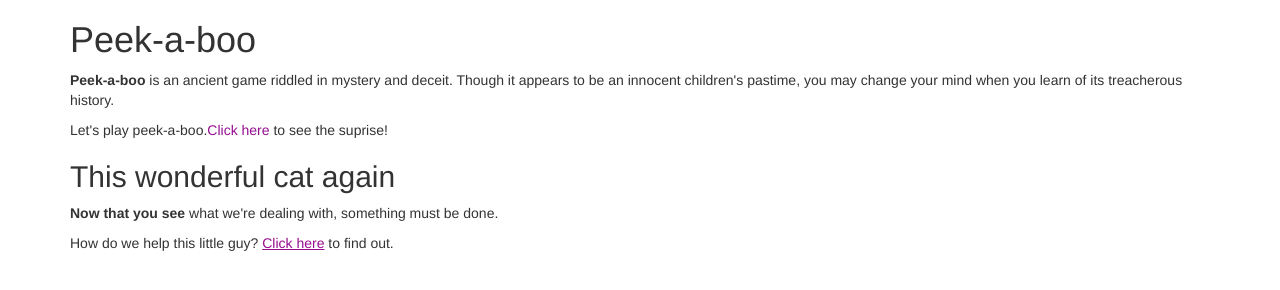
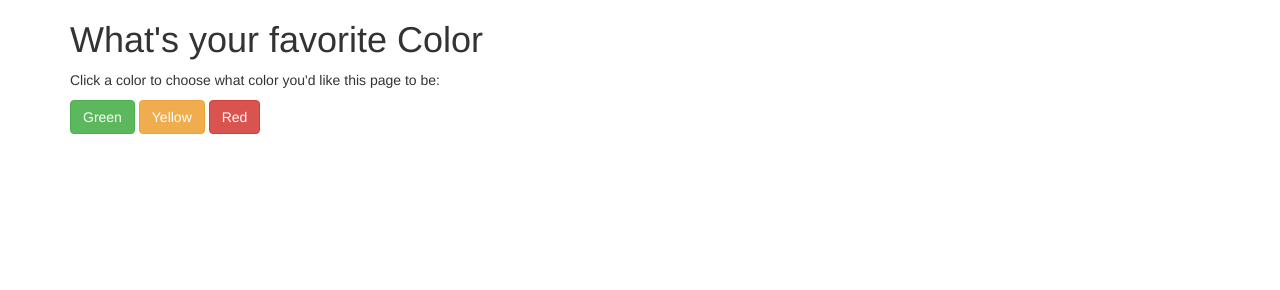
Before and after one commit to tytyhibye/Peek-a-Boo, a plain HTML site: page index.html in a window 1280 px wide. Drawn offline with nearby package versions, Linux system fonts and the light colour scheme.

Commit message:
add read me

```diff
--- a/index.html
+++ b/index.html
@@ -3,39 +3,21 @@
   <head>
     <meta charset="UTF-8">
     <meta name="viewport" content="width=device-width, initial-scale=1.0">
-    <link rel="stylesheet" href="css/bootstrap.css">
-    <link rel="stylesheet" href="css/styles.css">
-    <script src="js/jquery-1.9.1.js"></script>
+    <script src="js/jquery.js"></script>
     <script src="js/scripts.js"></script>
-    <title>Peek-a-Boo</title>
+    <link rel="stylesheet" href="CSS/bootstrap.css">
+    <link rel="stylesheet" href="CSS/styles.css">
+    <title>Document</title>
   </head>
   <body>
+    <div class="container">
+      <h1>What's your favorite Color</h1>
+      <p>Click a color to choose what color you'd like this page to be:</p>
 
-    <div class="container">
+      <button class="btn btn-success" id="green">Green</button>
+      <button class="btn btn-warning" id="yellow">Yellow</button>
+      <button class="btn btn-danger" id="red">Red</button>
 
-      <h1>Peek-a-boo</h1>
-      <p><strong>Peek-a-boo</strong> is an ancient game riddled in mystery and deceit. Though it appears to be an innocent children's pastime, you may change your mind when you learn of its treacherous history.</p>
-
-      <div id="initially-hiding">
-        <p>Let's play peek-a-boo.<span class="clickable">Click here</span> to see the suprise!</p>
-      </div>
-
-      <div id="initially-showing">
-        <p>What a cute cat! <span class="clickable">Click here</span> to hide this ugly cat.</p>
-        <img src="https://i.ytimg.com/vi/M7EIy2FuIpA/hqdefault.jpg">
-      </div>
-
-      <h2>This wonderful cat again</h2>
-      <p><strong>Now that you see</strong> what we're dealing with, something must be done.</p>
-
-      <div id="initially-hidden">
-        <p>How do we help this little guy? <span class="clickypoo">Click here</span> to find out.</p>
-      </div>
-
-      <div id="initially-shown">
-        <p>Boom! Problem solved. Now someone get this cat a quarantini.<span class="clickypoo">Click here</span>to return.</p>
-        <img src="http://2.bp.blogspot.com/-V5IPn7Dkzz0/Uh2YnUozKeI/AAAAAAAABoU/J5jlkU3_wt4/s1600/Muffin+Hamster+Ball+Clear+blog.jpg">
-      </div>
     </div>
   </body>
 </html>
```
Also changed, not shown: 1 other file.
